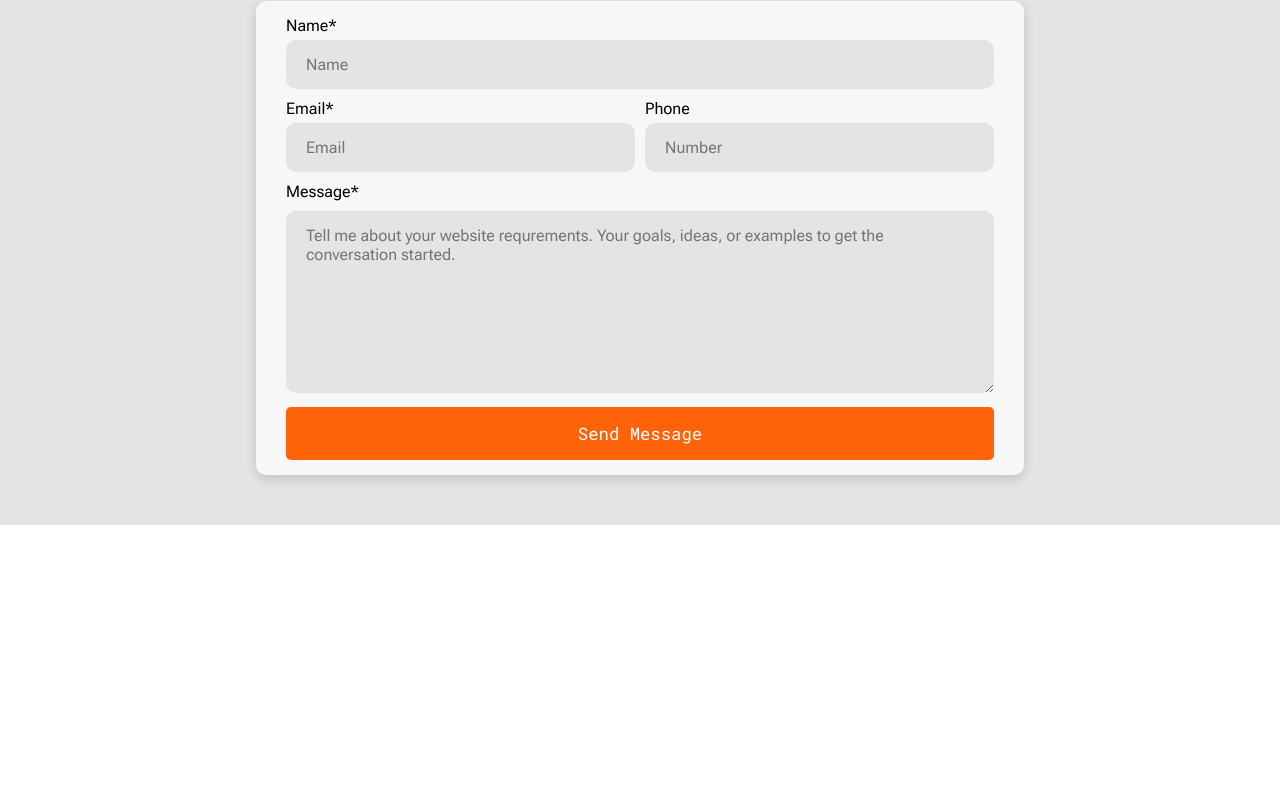
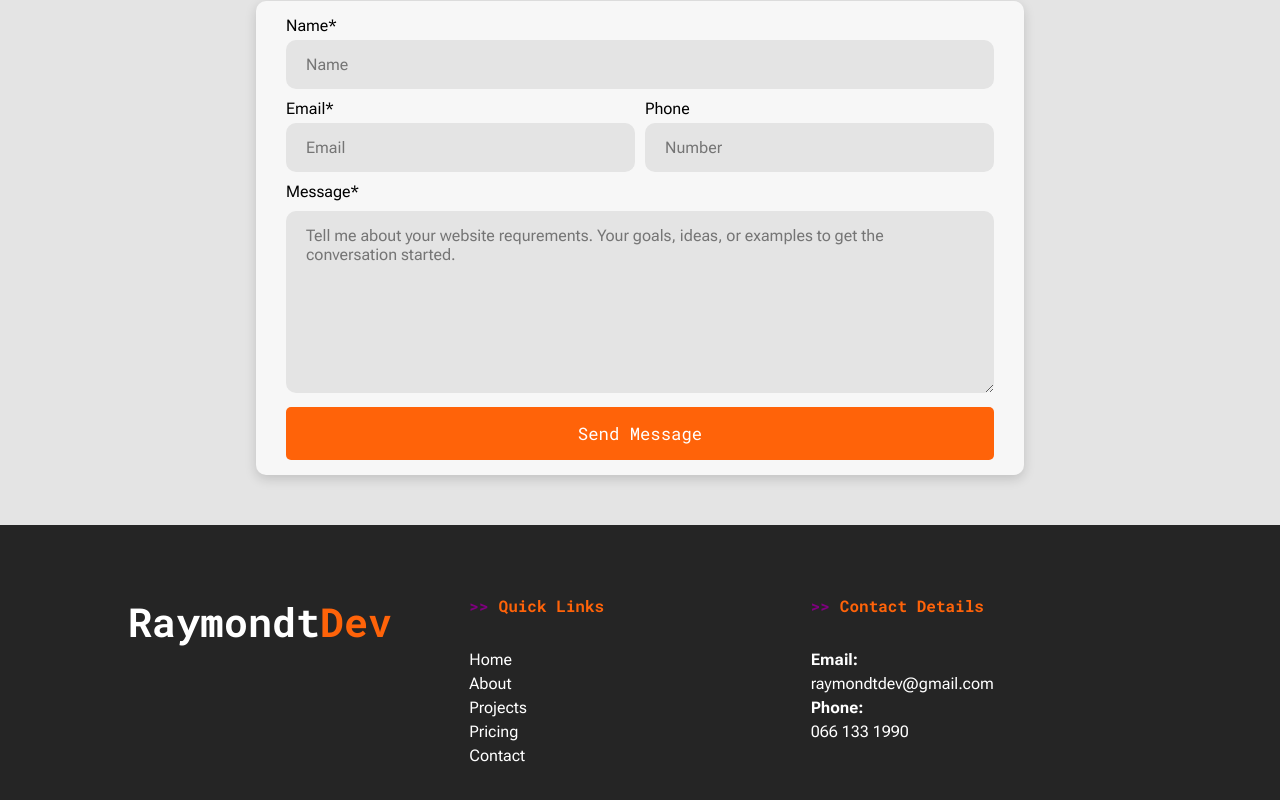
Before and after one commit to RaymondtDev/personal-portfolio, a Vue app in the folder client/: page / in a window 1280 px wide. Shown: the part 3021-3821 px from the top of the page. Before the commit the page ends 3546 px from the top, so only its background shows below. Built offline with nearby package versions, Linux system fonts and the light colour scheme.

Commit message:
footer section

```diff
--- a/client/src/App.vue
+++ b/client/src/App.vue
@@ -1,11 +1,13 @@
 <script setup lang="ts">
 import Home from './pages/Home.vue'
 import Header from './components/Header.vue'
+import Footer from './components/Footer.vue';
 </script>
 
 <template>
   <Header />
   <Home />
+  <Footer />
 </template>
 
 <style scoped></style>
--- /dev/null
+++ b/client/src/components/Footer.vue
@@ -0,0 +1,77 @@
+<script setup lang="ts"></script>
+
+<template>
+  <footer class="footer-section full-bleed grid-container">
+    <div class="footer-content">
+      <div class="logo">
+        <h1>Raymondt<span>Dev</span></h1>
+      </div>
+
+      <div>
+        <h4>Quick Links</h4>
+        <ul>
+          <li><a href="#">Home</a></li>
+          <li><a href="#about">About</a></li>
+          <li><a href="#projects">Projects</a></li>
+          <li><a href="#pricing">Pricing</a></li>
+          <li><a href="#contact">Contact</a></li>
+        </ul>
+      </div>
+
+      <div>
+        <h4>Contact Details</h4>
+        <ul>
+          <li><b>Email:</b><br/> raymondtdev@gmail.com</li>
+          <li><b>Phone:</b><br/> 066 133 1990</li>
+        </ul>
+        <div class="social-links"></div>
+      </div>
+    </div>
+  </footer>
+</template>
+
+<style scoped>
+  .footer-section {
+    background-color: var(--primary-bg);
+    padding-block: 70px;
+    color: white;
+
+    .footer-content {
+      display: grid;
+      grid-template-columns: repeat(3, 1fr);
+      grid-template-rows: repeat(3, auto);
+
+      > div {
+        grid-row: span 3;
+        display: grid;
+        grid-template-rows: subgrid;
+      }
+      * h4 {
+        color: var(--primary-color);
+        font-weight: bold;
+      }
+      * h4::before {
+      content: ">>";
+      color: var(--code-color);
+      margin-right: 10px;
+    }
+
+      .logo h1 {
+        font-size: clamp(1.5rem, 5vw, 2.5rem);
+      }
+      .logo h1 span {
+        color: var(--primary-color);
+      }
+    }
+  }
+
+  ul {
+    list-style-position: inside;
+    list-style-type: none;
+    line-height: 1.5rem;
+  }
+
+  li a:hover {
+    color: var(--primary-color);
+  }
+</style>
--- a/client/src/pages/Home.vue
+++ b/client/src/pages/Home.vue
@@ -146,9 +146,9 @@ onMounted(() => {
       <PricingCard
         package-title="Essential Website"
         package-price="2500"
-        package-description="A 2-3 page website to jump-start your business' online presence."
+        package-description="A 1-3 page website to jump-start your business' online presence."
         :package-features="[
-          '2-3 Pages',
+          'Singe or multi-page website',
           'Beautiful & Professionaly Designed',
           'Responsive Design',
           'Excellent User Experience',
```
